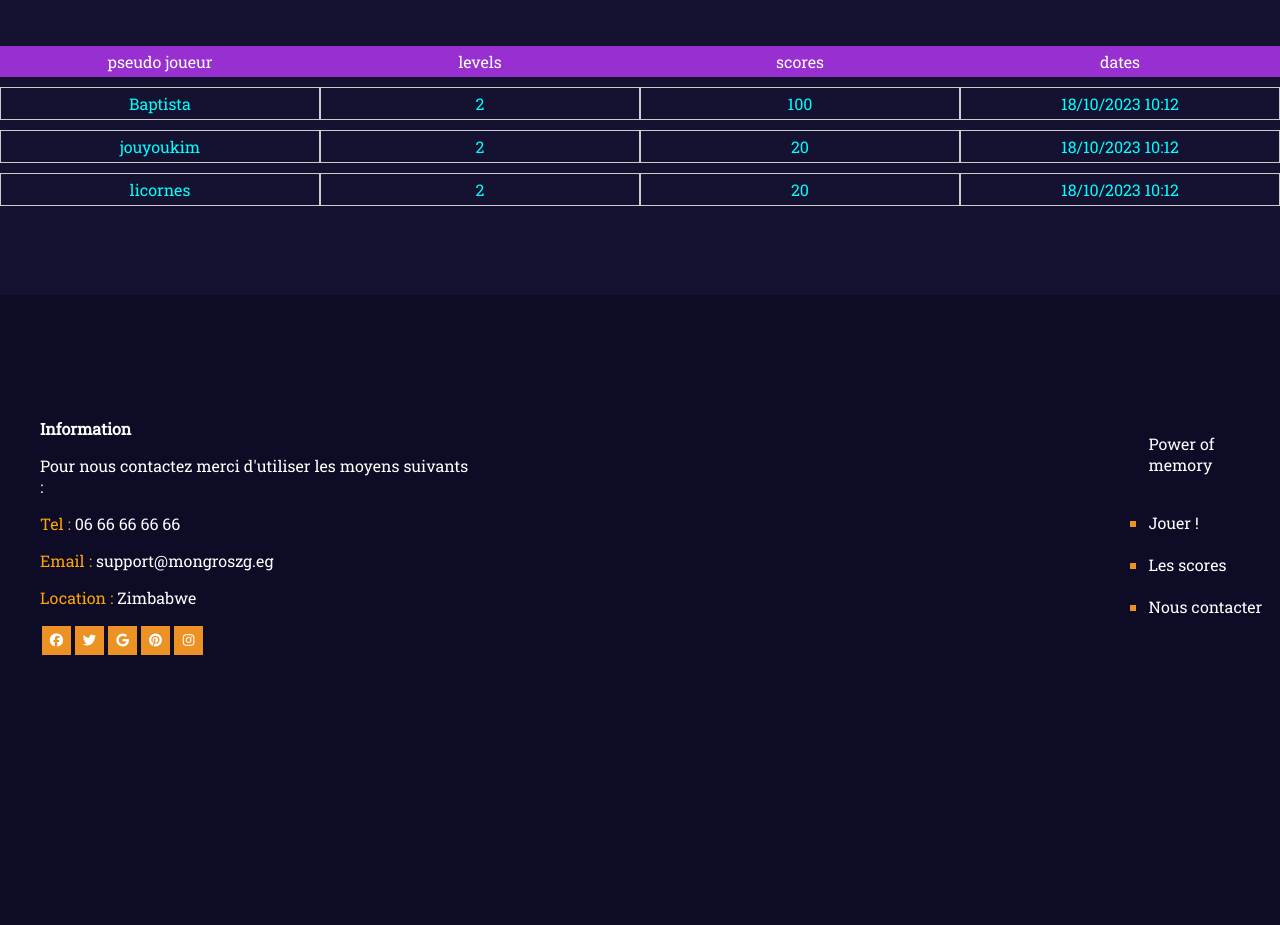
After one commit to BaptisteCMY/memories, a PHP site: page /score.html in a window 1280 px wide. The commit adds this page. Shown: the part 427-1352 px from the top of the page. Run offline with PHP 8.4, Linux system fonts and the light colour scheme; some libraries are stand-ins or nearby versions.

Commit message:
MAJ page score

```diff
--- a/assets/css/main.css
+++ b/assets/css/main.css
@@ -71,3 +71,49 @@ h1 {
     width: 100px;
     height: 30px;
 }
+
+
+table{
+    color:aliceblue;
+    width: 1000px;
+    text-align: center;
+}
+
+table, caption, th, td {
+
+    border: 2px solid rgb(152, 47, 208)
+
+
+    }
+
+    td{
+        height: 30px;
+    }
+
+    .flex-container {
+        display: flex;
+        flex-direction: column;
+        color: aqua;
+      }
+
+      .flex-row {
+        display: flex;
+        justify-content: space-between;
+        margin: 5px 0;
+        text-align: center;
+      }
+
+      .flex-header {
+        background-color: rgb(152, 47, 208) ;
+        color: #fff;
+        padding: 5px;
+        flex: 1;
+        text-align: center;
+      }
+
+      .flex-data {
+        border: 1px solid #ccc;
+        padding: 5px;
+        flex: 1;
+        text-align: center;
+      }
--- /dev/null
+++ b/score.html
@@ -0,0 +1,114 @@
+<!DOCTYPE html>
+<html lang="fr">
+<head>
+    <meta charset="UTF-8">
+    <meta name="viewport" content="width=device-width, initial-scale=1.0">
+    <title>Document</title>
+    <link rel="stylesheet" href="assets/css/header.css">
+    <link rel="stylesheet" href="assets/css/main.css">
+    <link rel="stylesheet" href="assets/css/footer.css">
+    <script src="https://kit.fontawesome.com/fd7b39a087.js" crossorigin="anonymous"></script>
+</head>
+<body style="background-color: #151231; background-size: 1520px 800px;"></body>
+
+<body>
+    <div class="under-header">
+
+    <div class="header">
+
+        <a href="#default" class="logo">The Power of memory</a>
+        <div class="header-right">
+          <a class="active" href="#home">Acceuil</a>
+          <a href="#contact">Jeu</a>
+          <a href="#about">Scores</a>
+          <a href="#about">Nous contacter</a>
+        </div></div>
+      </br></br></br></br>
+        <center><br><h1 style="margin-top: 0px; display: block;">SCORE</h1></center>
+      </div>
+
+
+
+    </div>
+      <section>
+      </div>
+      <br>
+
+
+
+    </div>
+    <br>
+
+
+
+
+      </table>
+      </center>
+      <div class="flex-container">
+        <div class="flex-row">
+          <div class="flex-header">pseudo joueur</div>
+          <div class="flex-header">levels</div>
+          <div class="flex-header">scores</div>
+          <div class="flex-header">dates</div>
+        </div>
+        <div class="flex-row">
+          <div class="flex-data">Baptista</div>
+          <div class="flex-data">2</div>
+          <div class="flex-data">100</div>
+          <div class="flex-data">18/10/2023 10:12</div>
+        </div>
+        <div class="flex-row">
+          <div class="flex-data">jouyoukim</div>
+          <div class="flex-data">2</div>
+          <div class="flex-data">20</div>
+          <div class="flex-data">18/10/2023 10:12</div>
+        </div>
+        <div class="flex-row">
+        <div class="flex-data">licornes</div>
+        <div class="flex-data">2</div>
+        <div class="flex-data">20</div>
+         <div class="flex-data">18/10/2023 10:12</div>
+        </div></div>
+
+
+          </br> </br> </br> </br>
+
+
+
+      <footer>
+      <div class="footer-content">
+
+        <ul>
+          <li>
+            <b>Information</b>
+          </li>
+          <li><p>Pour nous contactez merci d'utiliser les moyens suivants :</p></li>
+          <li><p><span style="color: orange;">Tel : </span> 06 66 66 66 66 </p></li>
+          <li><p><span style="color: orange;">Email : </span> support@mongroszg.eg </p></li>
+          <li><p><span style="color: orange;">Location : </span> Zimbabwe </p></li>
+          <li><button><i class="fa-brands fa-facebook"></i></button><button><i class="fa-brands fa-twitter"></i></button><button><i class="fa-brands fa-google"></i></button><button><i class="fa-brands fa-pinterest"></i></button><button><i class="fa-brands fa-instagram"></i></button></li>
+        </ul>
+
+        <ul class="pom">
+          <li style="list-style-type : none;"><p style="color: white;">Power of memory</p></li>
+<br>
+          <li >
+            <span>Jouer ! </span>
+           </li>
+           <br>
+           <li>
+          <span>Les scores</span>
+           </li>
+           <br>
+           <li>
+            <span>Nous contacter </span>
+           </li>
+           <br><br>
+        </ul>
+
+      </div>
+      </footer>
+</body>
+
+
+</html>
```
